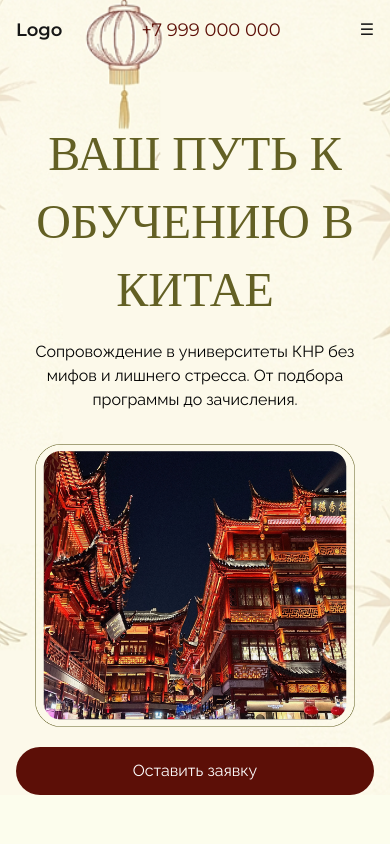
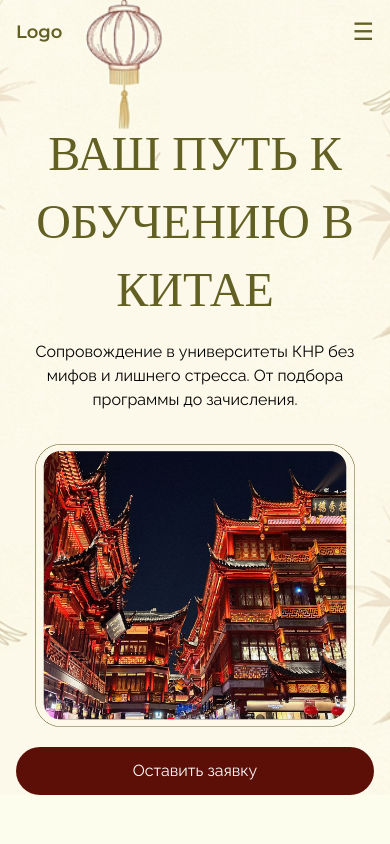
Before and after one commit to Chai1Chai/study-in-china, a Next.js app: page / in a window 390 px wide. Shown: the top 844 px of the page. Built offline with nearby package versions, Linux system fonts and the light colour scheme.

Commit message:
delete number in navbar

```diff
--- a/src/components/layout/Navbar.jsx
+++ b/src/components/layout/Navbar.jsx
@@ -25,54 +25,48 @@ const Navbar = () => {
 
     return (
         <div className="font-[Montserrat]">
-            <nav className={`fixed top-0 left-0 w-full flex items-center justify-between px-4 md:px-16 lg:px-24 xl:px-32 transition-all duration-500 z-50
+            <nav className={`fixed top-0 left-0 w-full flex items-center px-4 md:px-16 lg:px-24 xl:px-32 transition-all duration-500 z-50
             ${isScrolled
                 ? "bg-[#FCF9EA] shadow-md py-3 md:py-4"
                 : "bg-transparent py-4 md:py-6"
             }`}>
 
-
+                <div className="flex-1 flex justify-start">
                     <a href="/" className="flex items-center gap-2">
-                    <span className="text-lg font-semibold">Logo</span>
+                        <span className="text-lg font-semibold text-[#636024]">Logo</span>
                     </a>
-
-
-                <div className="hidden md:flex items-center gap-6 lg:gap-10">
+                </div>
+                <div className="hidden md:flex items-center gap-6 lg:gap-8 xl:gap-10">
                     {navLinks.map((link, i) => (
                         <a
                             key={i}
                             href={link.path}
-                            className="group relative text-[#636024] transition-colors duration-300 hover:text-[#5C0F07]"
+                            className="group relative text-[#636024] transition-colors duration-300 hover:text-[#5C0F07] whitespace-nowrap"
                         >
                             {link.name}
-
                             <span className="absolute left-0 -bottom-1 h-[2px] w-0 bg-[#5C0F07] transition-all duration-300 group-hover:w-full"></span>
                         </a>
                     ))}
                 </div>
 
-                <a href="/" className="flex items-center gap-2">
-                    <span className="text-lg text-[#5C0F07]">+7 999 000 000</span>
-                </a>
-
-
-                <div className="flex items-center md:hidden">
-                    <button onClick={() => setIsMenuOpen(!isMenuOpen)}>
+                <div className="flex-1 flex justify-end">
+                    <div className="md:hidden">
+                        <button
+                            onClick={() => setIsMenuOpen(!isMenuOpen)}
+                            className="text-[#636024] text-2xl"
+                        >
                             ☰
                         </button>
                     </div>
-
-                {/* Mobile Menu */}
-                <div className={`fixed top-0 left-0 w-full h-screen bg-[#FCF9EA] flex flex-col items-center justify-center gap-6 transition-all duration-500
+                </div>
+                <div className={`fixed top-0 left-0 w-full h-screen bg-[#FCF9EA] flex flex-col items-center justify-center gap-6 transition-all duration-500 z-[60]
                 ${isMenuOpen ? "translate-x-0" : "-translate-x-full"}`}>
-
                         <button
                             className="absolute top-4 right-4 text-xl"
                             onClick={() => setIsMenuOpen(false)}
                         >
                             ✕
                         </button>
-
                         {navLinks.map((link, i) => (
                             <a
                                 key={i}
```
Lines whose indentation alone changed are shown as unchanged.
